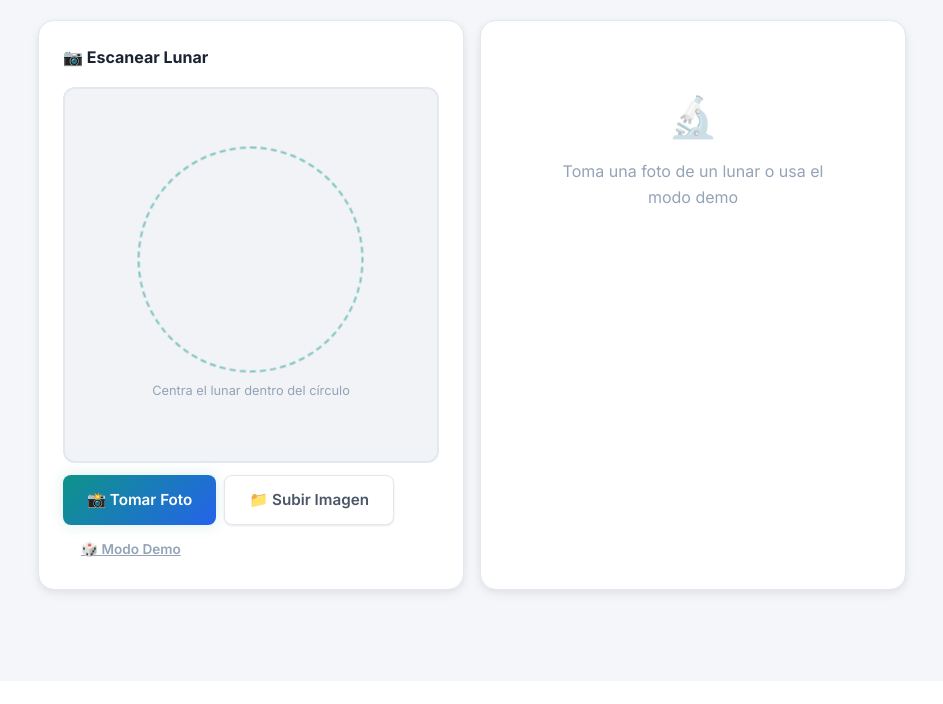
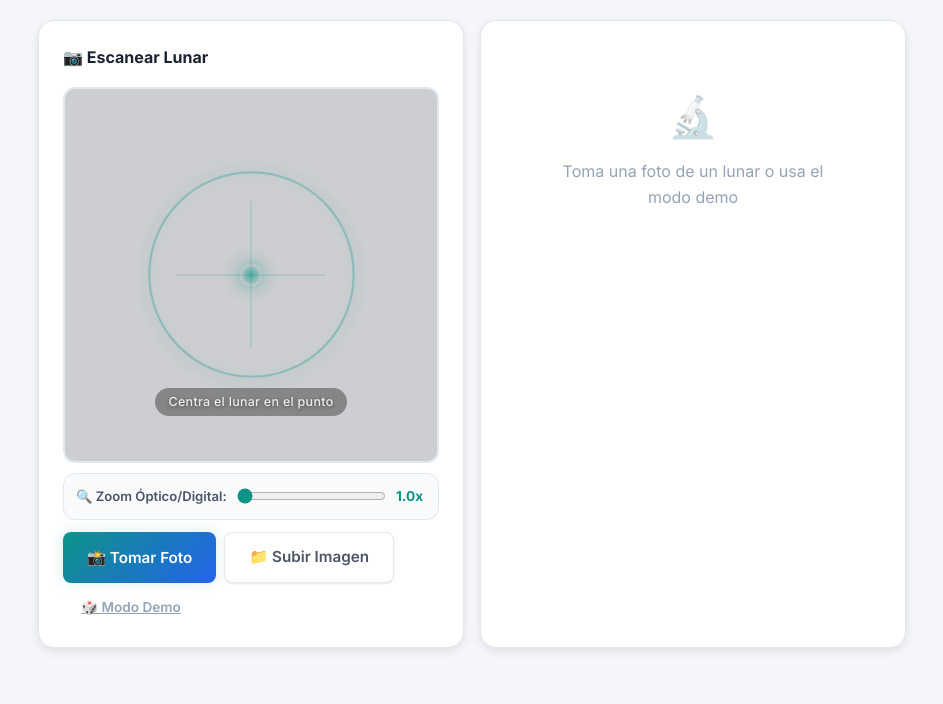
Before and after one commit to Serghini02/dermascan, a Flask app: page / in a window 1280 px wide. Shown: the part 119-823 px from the top of the page, without its empty margins (168-1111 px from the left). Before the commit the page ends 719 px from the top, so only its background shows below. Run offline with Flask 3, Linux system fonts and the light colour scheme; some libraries are stand-ins or nearby versions.

Commit message:
Upgrades

```diff
--- a/app.py
+++ b/app.py
@@ -76,7 +76,11 @@ def init_ham10000():
         print(f"[App] HAM10000 no disponible: {e}")
     return None
 
-ham10000_path = init_ham10000()
+if os.environ.get("SKIP_DATASET_DOWNLOAD", "false").lower() == "true":
+    print("[App] Omitiendo descarga de dataset HAM10000 (modo inferencia).")
+    ham10000_path = None
+else:
+    ham10000_path = init_ham10000()
 
 # =============================================================================
 # RUTAS — PÁGINAS
@@ -118,6 +122,40 @@ def scan_image():
 
         # 2. Análisis ABCDE
         abcde = analyze_mole(img_bgr)
+
+        # Filtro de Seguridad heurístico: si OpenCV no encuentra contornos de lunar
+        if abcde.get("risk") == "no_detectado":
+            cnn_result = {
+                "diagnosis_code": "no_detectado",
+                "diagnosis_name": "No se detecta lunar o lesión",
+                "confidence": 0.0,
+                "risk_level": "benigno",
+                "risk_label": "Nulo / No piel",
+                "risk_color": "#94a3b8",
+                "probabilities": {
+                    "no_detectado": {
+                        "name": "La imagen no parece ser un lunar",
+                        "probability": 1.0,
+                        "risk": "benigno"
+                    }
+                },
+                "prob_vector": [0.0] * 7,
+                "no_mole_found": True
+            }
+
+        # Alerta de Riesgo Secundario
+        elif cnn_result.get("risk_level") == "benigno" and cnn_result.get("probabilities"):
+            # Buscar si alguna categoría maligna supera el 15% pero no es la máxima
+            has_sub_risk = False
+            for code, info in cnn_result["probabilities"].items():
+                if info["risk"] == "maligno" and info["probability"] >= 0.15:
+                    has_sub_risk = True
+                    break
+
+            if has_sub_risk:
+                cnn_result["risk_level"] = "pre-maligno"
+                cnn_result["risk_label"] = "Medio (Riesgo secundario elevado)"
+                cnn_result["risk_color"] = "#f97316"
 
         # Actualizar sesión
         current_session["active"] = True
--- a/config.py
+++ b/config.py
@@ -21,7 +21,7 @@ CNN_CONFIG = {
     "image_size": 224,
     "batch_size": 32,
     "learning_rate": 1e-4,
-    "epochs": 15,
+    "epochs": 35,
     "num_classes": 7,
     "model_path": os.path.join(MODELS_DIR, "skin_cnn.pth"),
 }
--- a/docker-compose.yml
+++ b/docker-compose.yml
@@ -4,11 +4,12 @@ services:
     container_name: dermascan
     restart: unless-stopped
     ports:
-      - "3333:3333"
+      - "3333:5000"
     volumes:
       - ./models:/app/models
       - ./database:/app/database
       - ./data:/app/data
     environment:
       - FLASK_ENV=production
+      - SKIP_DATASET_DOWNLOAD=true
       - SECRET_KEY=${SECRET_KEY:-dermascan-prod-2026}
--- a/static/css/style.css
+++ b/static/css/style.css
@@ -314,36 +314,86 @@ body {
     flex-direction: column;
     align-items: center;
     justify-content: center;
-    background: rgba(244, 246, 249, 0.5);
+    background: rgba(0, 0, 0, 0.15);
+    pointer-events: none;
 }
 
 .camera-circle {
-    width: 60%;
-    height: 60%;
-    border: 2px dashed var(--teal);
+    width: 55%;
+    height: 55%;
+    border: 2.5px solid rgba(13, 148, 136, 0.6);
     border-radius: 50%;
-    opacity: 0.5;
-    animation: pulseCircle 3s infinite;
+    box-shadow: 0 0 20px rgba(13, 148, 136, 0.15), inset 0 0 20px rgba(13, 148, 136, 0.05);
+    animation: pulseCircle 3s infinite ease-in-out;
+}
+
+.camera-center-dot {
+    position: absolute;
+    top: 50%;
+    left: 50%;
+    transform: translate(-50%, -50%);
+    width: 18px;
+    height: 18px;
+    border-radius: 50%;
+    background: radial-gradient(circle, rgba(13, 148, 136, 0.7) 0%, rgba(13, 148, 136, 0.3) 50%, transparent 70%);
+    box-shadow: 0 0 12px rgba(13, 148, 136, 0.5), 0 0 24px rgba(13, 148, 136, 0.2);
+    animation: pulseDot 2s infinite ease-in-out;
+}
+
+@keyframes pulseDot {
+    0%, 100% {
+        transform: translate(-50%, -50%) scale(1);
+        opacity: 0.8;
+    }
+    50% {
+        transform: translate(-50%, -50%) scale(1.3);
+        opacity: 1;
+    }
+}
+
+.camera-crosshair {
+    position: absolute;
+    background: rgba(13, 148, 136, 0.25);
+}
+
+.camera-crosshair-h {
+    top: 50%;
+    left: 50%;
+    transform: translate(-50%, -50%);
+    width: 40%;
+    height: 1px;
+}
+
+.camera-crosshair-v {
+    top: 50%;
+    left: 50%;
+    transform: translate(-50%, -50%);
+    width: 1px;
+    height: 40%;
 }
 
 @keyframes pulseCircle {
-
-    0%,
-    100% {
-        opacity: 0.3;
+    0%, 100% {
+        opacity: 0.5;
         transform: scale(1);
     }
-
     50% {
-        opacity: 0.6;
+        opacity: 0.8;
         transform: scale(1.02);
     }
 }
 
-.camera-overlay p {
-    color: var(--text-muted);
-    font-size: 0.8rem;
-    margin-top: 10px;
+.camera-hint {
+    position: absolute;
+    bottom: 12%;
+    color: rgba(255, 255, 255, 0.85);
+    font-size: 0.78rem;
+    font-weight: 500;
+    text-shadow: 0 1px 4px rgba(0, 0, 0, 0.5);
+    background: rgba(0, 0, 0, 0.35);
+    padding: 4px 14px;
+    border-radius: 20px;
+    letter-spacing: 0.3px;
 }
 
 .scanner-actions {
--- a/static/js/app.js
+++ b/static/js/app.js
@@ -36,20 +36,99 @@ async function initCamera() {
     }
 }
 
+function resetScan() {
+    const video = document.getElementById('cameraVideo');
+    const img = document.getElementById('capturedImage');
+    const container = document.getElementById('scanResults');
+
+    video.style.display = 'block';
+    img.style.display = 'none';
+    img.src = '';
+    document.getElementById('cameraOverlay').style.display = 'flex';
+    document.getElementById('fileInput').value = '';
+
+    const btnReset = document.getElementById('btnReset');
+    if (btnReset) btnReset.style.display = 'none';
+    document.getElementById('btnCapture').style.display = 'inline-flex';
+
+    container.innerHTML = `
+        <div class="empty-state">
+            <span class="empty-icon">🔬</span>
+            <p>Toma una foto de un lunar o usa el modo demo</p>
+        </div>`;
+
+    // Limpiar estado NLP anterior
+    document.getElementById('questionText').textContent = "Escanea un lunar primero para iniciar la consulta";
+    document.getElementById('btnSpeak').disabled = true;
+    document.getElementById('btnMic').disabled = true;
+    const nlpRes = document.getElementById('nlpResults');
+    if (nlpRes) nlpRes.innerHTML = '<div class="empty-state"><span class="empty-icon">🎤</span><p>Responde a las preguntas por voz o texto</p></div>';
+    const symList = document.getElementById('symptomSummary');
+    if (symList) symList.style.display = 'none';
+    const diagRes = document.getElementById('diagnosisResult');
+    if (diagRes) diagRes.style.display = 'none';
+}
+
+async function applyZoom(val) {
+    document.getElementById('zoomVal').textContent = `${parseFloat(val).toFixed(1)}x`;
+    if (!cameraStream) return;
+    try {
+        const track = cameraStream.getVideoTracks()[0];
+        const cap = track.getCapabilities();
+        if (cap.zoom) {
+            await track.applyConstraints({ advanced: [{ zoom: parseFloat(val) }] });
+            return;
+        }
+    } catch (e) { }
+
+    // Fallback Zoom Digital por software (CSS)
+    const video = document.getElementById('cameraVideo');
+    if (video) video.style.transform = `scale(${val})`;
+}
+
 function capturePhoto() {
     const video = document.getElementById('cameraVideo');
     const canvas = document.getElementById('cameraCanvas');
     const img = document.getElementById('capturedImage');
+    const zoomVal = parseFloat(document.getElementById('zoomSlider')?.value || 1.0);
 
-    canvas.width = video.videoWidth || 640;
-    canvas.height = video.videoHeight || 640;
-    canvas.getContext('2d').drawImage(video, 0, 0);
+    const fw = video.videoWidth || 640;
+    const fh = video.videoHeight || 640;
+
+    canvas.width = 640;
+    canvas.height = 640;
+    const ctx = canvas.getContext('2d');
+
+    // Intentar ver si el zoom es hardware o software para calcular el recorte
+    let isNativeZoom = false;
+    if (cameraStream) {
+        try {
+            const track = cameraStream.getVideoTracks()[0];
+            const cap = track.getCapabilities();
+            if (cap.zoom) isNativeZoom = true;
+        } catch (e) { }
+    }
+
+    if (!isNativeZoom && zoomVal > 1.0) {
+        // Zoom por software: Recortar la región central del video
+        const size = Math.min(fw, fh) / zoomVal;
+        const sx = (fw - size) / 2;
+        const sy = (fh - size) / 2;
+        ctx.drawImage(video, sx, sy, size, size, 0, 0, 640, 640);
+    } else {
+        // normal
+        ctx.drawImage(video, 0, 0, fw, fh, 0, 0, 640, 640);
+    }
 
     const dataUrl = canvas.toDataURL('image/jpeg', 0.85);
     img.src = dataUrl;
     img.style.display = 'block';
     video.style.display = 'none';
     document.getElementById('cameraOverlay').style.display = 'none';
+
+    const btnReset = document.getElementById('btnReset');
+    if (btnReset) btnReset.style.display = 'inline-flex';
+    document.getElementById('btnCapture').style.display = 'none';
 
     sendScan(dataUrl);
 }
@@ -64,6 +143,11 @@ function handleFileUpload(e) {
         img.style.display = 'block';
         document.getElementById('cameraVideo').style.display = 'none';
         document.getElementById('cameraOverlay').style.display = 'none';
+
+        const btnReset = document.getElementById('btnReset');
+        if (btnReset) btnReset.style.display = 'inline-flex';
+        document.getElementById('btnCapture').style.display = 'none';
+
         sendScan(ev.target.result);
     };
     reader.readAsDataURL(file);
@@ -71,7 +155,9 @@ function handleFileUpload(e) {
 
 async function sendScan(imageData) {
     const container = document.getElementById('scanResults');
-    container.innerHTML = '<div class="empty-state"><span class="spinner"></span><p>Analizando...</p></div>';
+    container.innerHTML = '<div class="empty-state"><span class="spinner"></span><p>Analizando imagen...</p></div>';
+
+    const startTime = Date.now();
 
     try {
         const res = await fetch('/api/scan', {
@@ -81,6 +167,14 @@ async function sendScan(imageData) {
         });
         const data = await res.json();
         if (data.error) { container.innerHTML = `<p>${data.error}</p>`; return; }
+
+        // Retardo psicológico para aumentar confianza del usuario
+        const elapsed = Date.now() - startTime;
+        const minDuration = 1500; // 1.5 segundos
+        if (elapsed < minDuration) {
+            await new Promise(resolve => setTimeout(resolve, minDuration - elapsed));
+        }
+
         displayScanResults(data);
     } catch (e) {
         container.innerHTML = `<p>Error: ${e.message}</p>`;
--- a/templates/index.html
+++ b/templates/index.html
@@ -55,14 +55,31 @@
                     <canvas id="cameraCanvas" style="display:none"></canvas>
                     <img id="capturedImage" style="display:none" alt="Lunar escaneado">
                     <div class="camera-overlay" id="cameraOverlay">
+                        <!-- Crosshair lines -->
+                        <div class="camera-crosshair camera-crosshair-h"></div>
+                        <div class="camera-crosshair camera-crosshair-v"></div>
+                        <!-- Guide circle -->
                         <div class="camera-circle"></div>
-                        <p>Centra el lunar dentro del círculo</p>
+                        <!-- Center dot -->
+                        <div class="camera-center-dot"></div>
+                        <!-- Label -->
+                        <p class="camera-hint">Centra el lunar en el punto</p>
                     </div>
+                </div>
+
+                <!-- Zoom Controls -->
+                <div class="zoom-controls" style="margin: 10px 0; display: flex; align-items: center; gap: 10px; background: #f8fafc; padding: 12px; border-radius: 12px; border: 1px solid var(--border-light);">
+                    <span style="font-size: 0.82rem; font-weight: 600; color: var(--text-secondary)">🔍 Zoom Óptico/Digital:</span>
+                    <input type="range" id="zoomSlider" min="1" max="3" step="0.1" value="1" style="flex: 1; cursor: pointer; accent-color: var(--teal);" oninput="applyZoom(this.value)">
+                    <span style="font-size: 0.85rem; font-weight: 700; color: var(--teal); width: 30px" id="zoomVal">1.0x</span>
                 </div>
 
                 <div class="scanner-actions">
                     <button class="btn btn-primary btn-large" id="btnCapture" onclick="capturePhoto()">
                         📸 Tomar Foto
+                    </button>
+                    <button class="btn btn-secondary btn-large" id="btnReset" onclick="resetScan()" style="display:none">
+                        🔄 Nueva Foto
                     </button>
                     <label class="btn btn-secondary btn-large" for="fileInput">
                         📁 Subir Imagen
@@ -239,7 +256,7 @@
         </div>
     </section>
 
-    <script src="/static/js/app.js"></script>
+    <script src="/static/js/app.js?v=1.1"></script>
 </body>
 
 </html>
```
Also changed, not shown: vision/cnn_model.py (+25 -17 lines), vision/skin_analyzer.py (+17 -10 lines), vision/train_cnn.py (+16 -4 lines), 1 other file.
